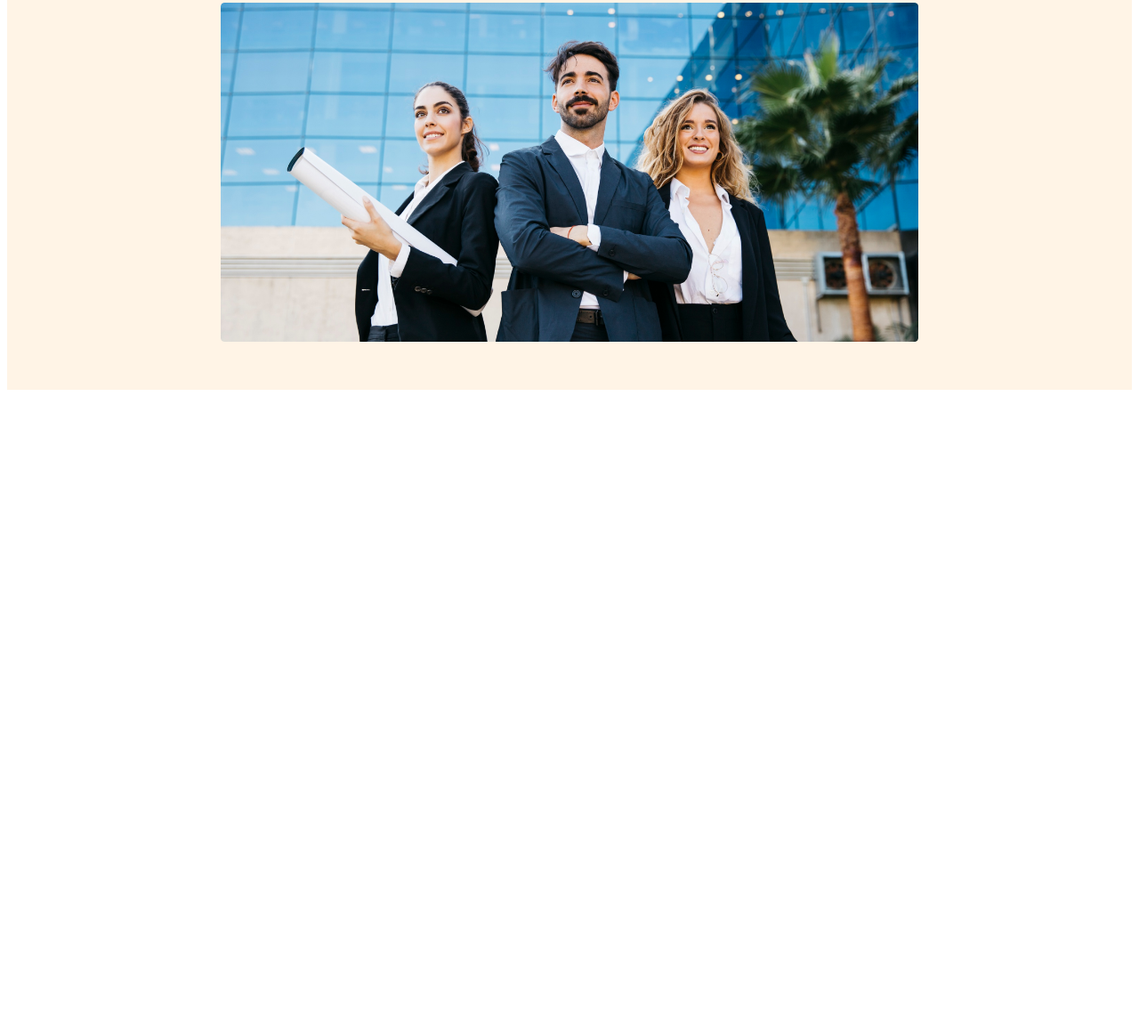
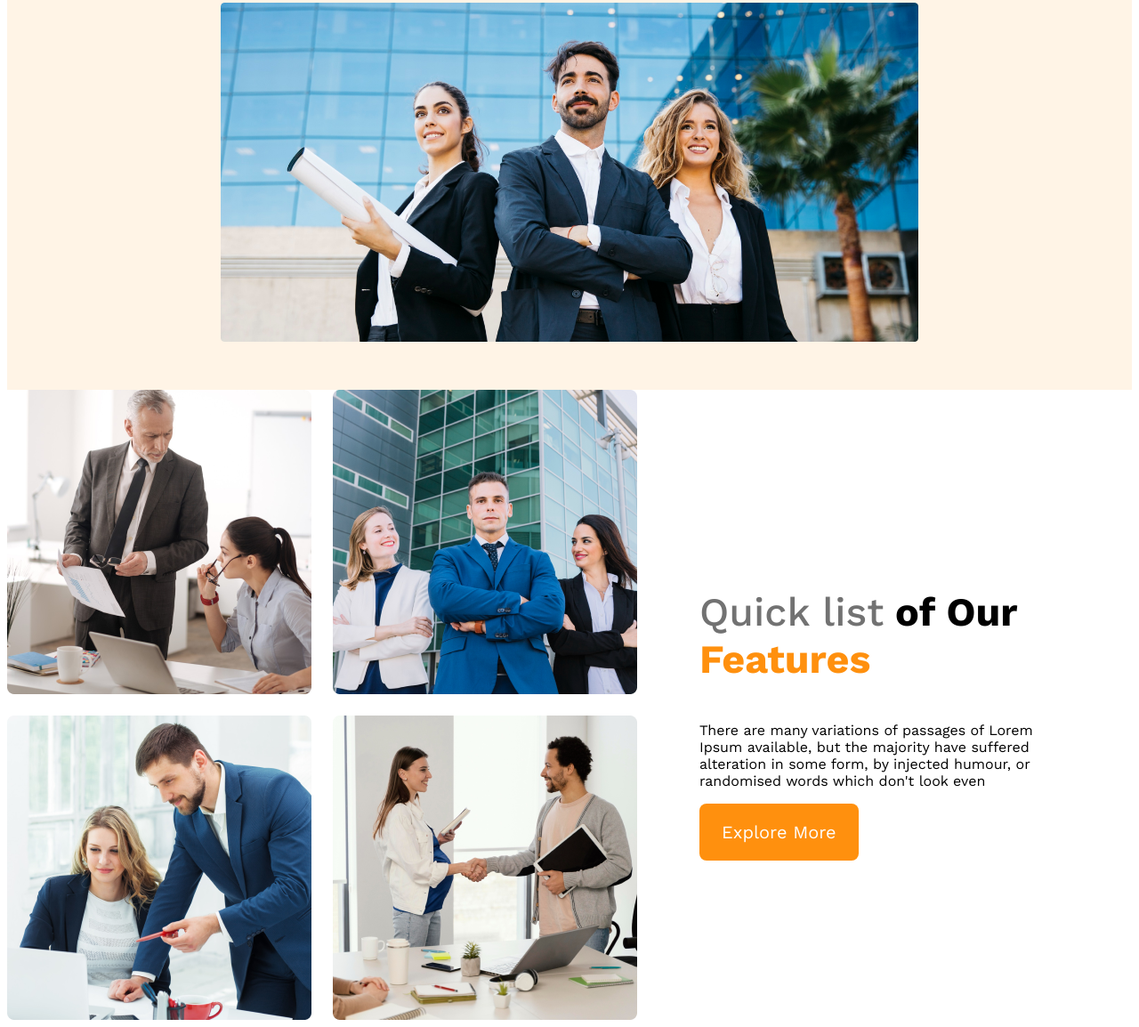
Before and after one commit to anikr007/g3-architects-website, a plain HTML site: page index.html in a window 1280 px wide. Shown: the part 553-1707 px from the top of the page at 89% size. Before the commit the page ends 999 px from the top, so only its background shows below. Drawn offline with nearby package versions, Linux system fonts and the light colour scheme.

Commit message:
features content added

```diff
--- a/index.html
+++ b/index.html
@@ -9,6 +9,7 @@
 </head>
 
 <body>
+    <!-- header section -->
     <header>
         <nav>
             <h3 class="nav-title">G3 Architects</h3>
@@ -33,7 +34,24 @@
             <img src="images/banner.png" alt="">
         </div>
     </header>
-    <main></main>
+    <main>
+        <!-- this is features section -->
+        <section class="team-container">
+            <div class="team-img-container">
+                <img src="images/team1.png" alt="">
+                <img src="images/team2.png" alt="">
+                <img src="images/team3.png" alt="">
+                <img src="images/team4.png" alt="">
+            </div>
+            <div class="team-content">
+                <h3 class="team-title"><span class="quick-list">Quick list</span> <span>of Our</span> <span class="text-features"> Features</span></h3>
+                <p class="team-description">
+                    There are many variations of passages of Lorem Ipsum available, but the majority have suffered alteration in some form, by injected humour, or randomised words which don't look even
+                </p>
+                <button class="btn-primary">Explore More</button>
+            </div>
+        </section>
+    </main>
     <footer></footer>
 </body>
 
--- a/style/color.css
+++ b/style/color.css
@@ -67,7 +67,8 @@ nav li a {
 .banner-description {
     color: #727272;
 }
-.banner img{
+
+.banner img {
     width: 100%;
     margin-top: 20px;
 
@@ -77,21 +78,72 @@ nav li a {
 /* mobile devices */
 
 @media screen and (max-width: 576px) {
-    header{
+    header {
         padding: 20px;
     }
-    nav{
+
+    nav {
         flex-direction: column;
     }
 }
 
+/* main section */
+main {
+    max-width: 1440px;
+    margin: 0 auto;
+}
+
+/* team section */
+.team-container {
+    display: flex;
+    align-items: center;
+}
+
+.team-img-container {
+    display: grid;
+    grid-template-columns: repeat(2, 1fr);
+    gap: 1.5rem;
+}
+
+.team-content {
+    padding-left: 70px;
+    padding-right: 70px;
+}
+
+.team-title {
+    font-size: 2.8rem;
+}
+
+.team-title .quick-list {
+    color: #727272;
+    font-weight: 500;
+}
+.team-title .text-features{
+    color: #FF900E;
+    font-weight: 700;
+}
+
+
+
+
+
+
+
+
+
+
+
+
+
+
 /* tablet or medium devices */
 
 @media screen and (min-width:576px) and (max-width:960px) {
-    header{
+    header {
         padding: 50px;
     }
-    nav{
+
+    nav {
         flex-direction: column;
     }
 }
```
